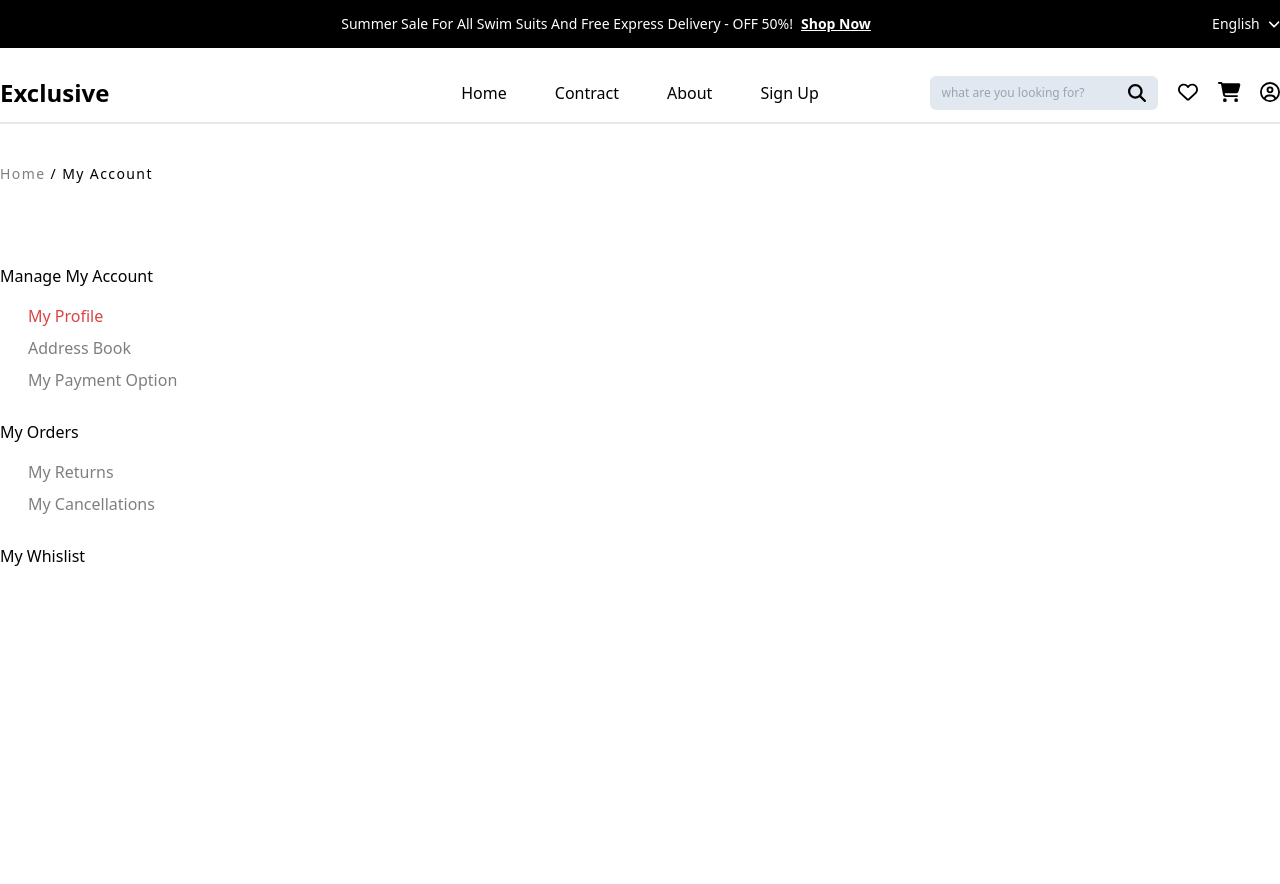
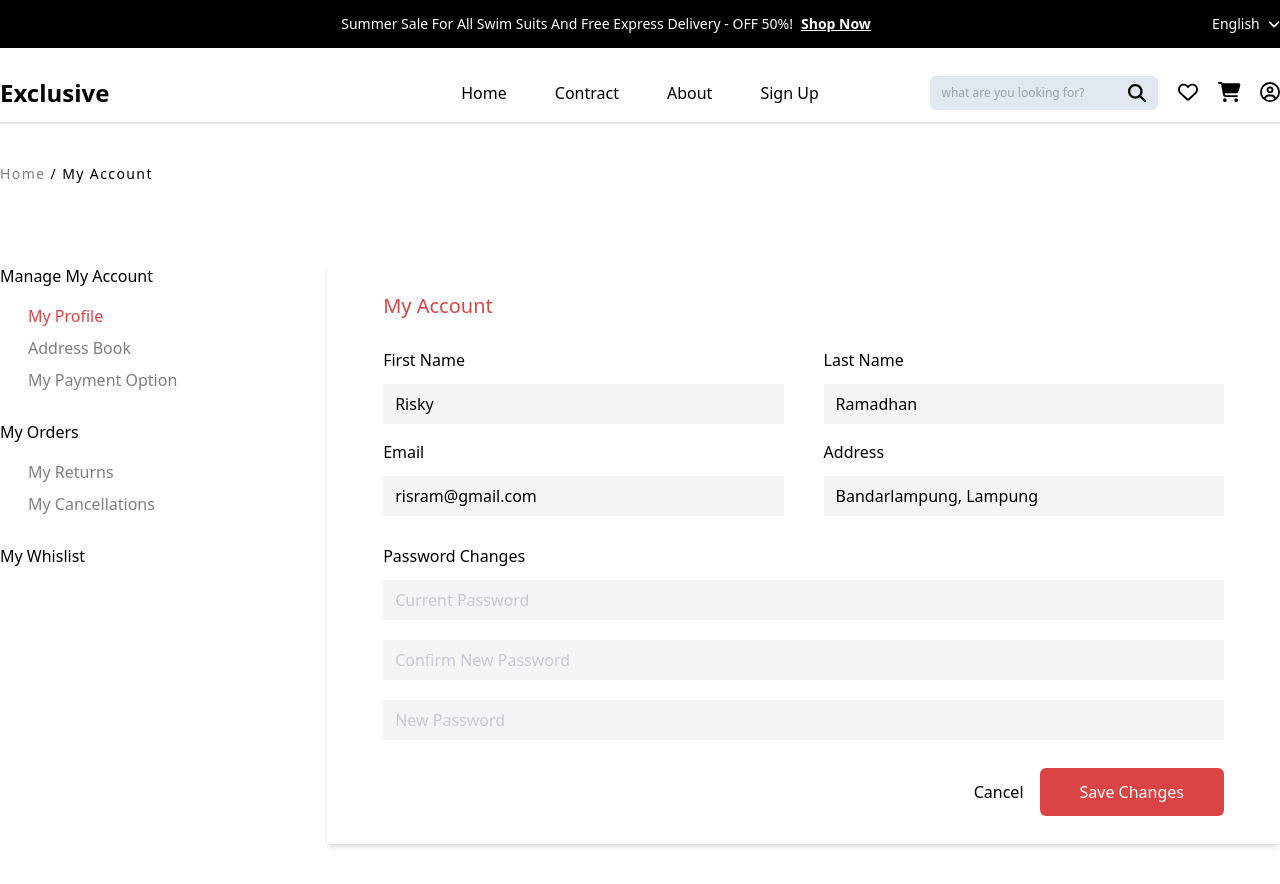
Before and after one commit to MAditP11/ecommerce-exclusive-web, a React (Vite) app: page /account in a window 1280 px wide. Before the commit the page ends 800 px from the top, so only its background shows below. Built offline with nearby package versions, Linux system fonts and the light colour scheme.

Commit message:
Change layout account page

```diff
--- /dev/null
+++ b/src/components/formAccount.jsx
@@ -0,0 +1,27 @@
+import { useState } from "react";
+
+export default function FormAccount({ label, type, name, placeholder, v }) {
+  const [value, setValue] = useState(v);
+  const changeValue = (e) => {
+    const newValue = e.target.value;
+    setValue(newValue);
+  };
+  return (
+    <form action="" className="container flex flex-col gap-7">
+      <div className="container gap-3 flex flex-col">
+        <label className="text-base font-normal text-black" htmlFor={name}>
+          {label}
+        </label>
+        <input
+          className="focus:outline-none bg-[#F5F5F5] placeholder:opacity-50 py-2 px-3 text-base font-normal"
+          type={type}
+          placeholder={placeholder}
+          id={name}
+          name={name}
+          value={value}
+          onChange={changeValue}
+        />
+      </div>
+    </form>
+  );
+}
--- a/src/pages/account.jsx
+++ b/src/pages/account.jsx
@@ -2,7 +2,7 @@ import Advise from "../components/advise";
 import Header from "../components/header";
 import { useState, useRef } from "react";
 
-import product from "../assets/product.png";
+import FormAccount from "../components/formAccount";
 import { FontAwesomeIcon } from "@fortawesome/react-fontawesome";
 
 export default function Account() {
@@ -54,8 +54,8 @@ export default function Account() {
           </p>
         </div>
 
-        <div className="container flex flex-row">
-          <div className="flex flex-col gap-7 ">
+        <div className="container flex flex-row gap-5">
+          <div className="container flex w-1/3 flex-col gap-7 ">
             <div className="container flex flex-col gap-4">
               <h3 className="text-base font-medium">Manage My Account</h3>
               <div className="container flex flex-col gap-2 pl-7">
@@ -90,6 +90,67 @@ export default function Account() {
               <h3 className="text-base font-medium">My Whislist</h3>
             </div>
           </div>
+
+          <div className="container flex flex-col px-14 py-7 gap-7 shadow-md rounded-sm">
+            {/*  */}
+
+            <h2 className="text-xl font-medium text-[#DB4444]">My Account</h2>
+            <div className="container grid grid-cols-2 gap-x-10 gap-y-4">
+              <FormAccount
+                label={"First Name"}
+                type={"text"}
+                v={"Risky"}
+                name={"fname"}
+              />
+
+              <FormAccount
+                label={"Last Name"}
+                v={"Ramadhan"}
+                type={"text"}
+                name={"lname"}
+              />
+
+              <FormAccount
+                label={"Email"}
+                v={"risram@gmail.com"}
+                type={"email"}
+                name={"femail"}
+              />
+
+              <FormAccount
+                label={"Address"}
+                v={"Bandarlampung, Lampung"}
+                type={"text"}
+                name={"address"}
+              />
+            </div>
+
+            <div className="container flex flex-col gap-2">
+              <FormAccount
+                label={"Password Changes"}
+                type={"password"}
+                placeholder={"Current Password"}
+                name={"currentpass"}
+              />
+              <FormAccount
+                type={"password"}
+                placeholder={"Confirm New Password"}
+                name={"confirmnewpass"}
+              />
+              <FormAccount
+                type={"password"}
+                placeholder={"New Password"}
+                name={"newpass"}
+              />
+            </div>
+
+            <div className="container flex flex-row gap-4 items-center justify-end">
+              <a href="">Cancel</a>
+              <button className="text-base font-medium text-white bg-[#DB4444] px-10 py-3 rounded-md ">
+                Save Changes
+              </button>
+            </div>
+          </div>
         </div>
       </div>
     </div>
```
